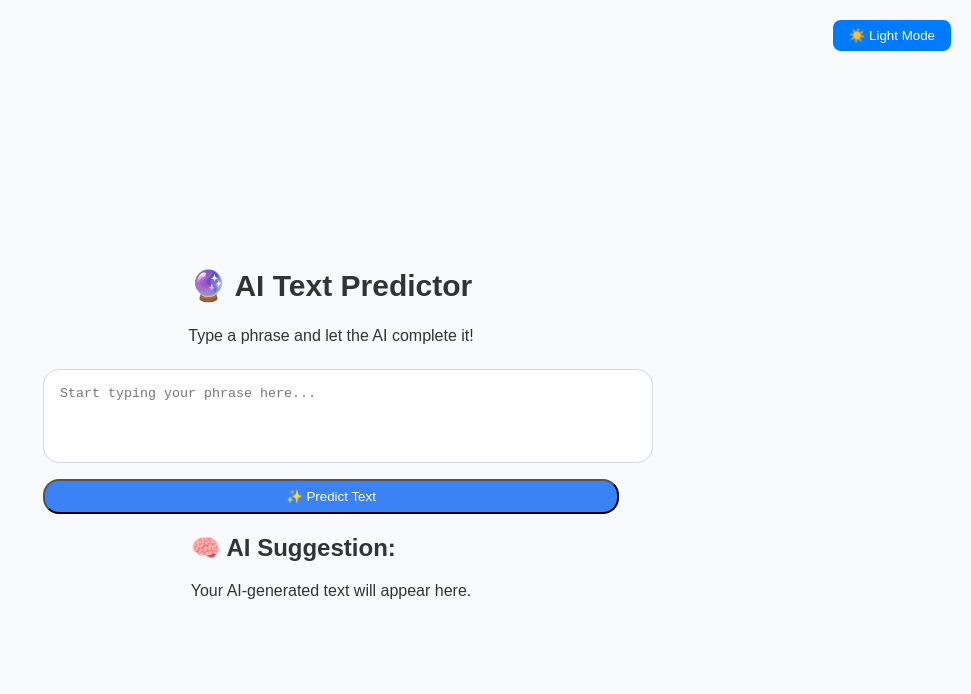
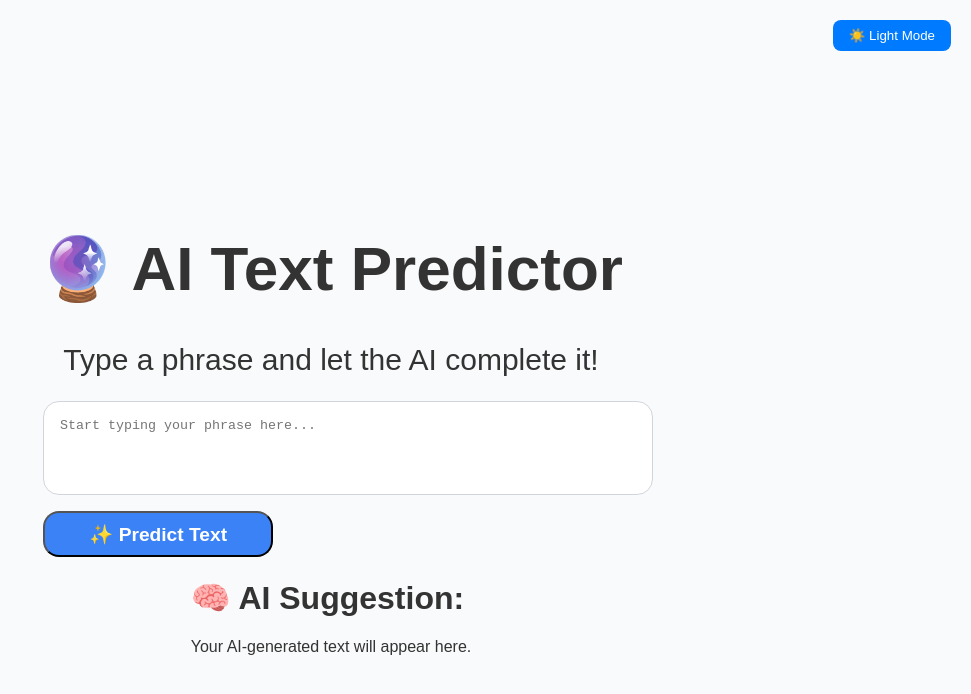
Before and after one commit to jadeleke/predictifyAI-Codelab, a React (Vite) app: page / in a window 1280 px wide. Shown: the top 694 px of the page, without its empty margins (309-1280 px from the left). Built offline with nearby package versions, Linux system fonts and the light colour scheme.

Commit message:
update ui and README file

```diff
--- a/src/components/TextInput.jsx
+++ b/src/components/TextInput.jsx
@@ -1,7 +1,7 @@
 import axios from "axios";
 import "../styles/TextInput.css";
 
-const apikey = import.meta.env.VITE_GEMINI_API_KEY; // make sure env var starts with VITE_ if you're using Vite
+const apikey = import.meta.env.VITE_GEMINI_API_KEY;
 
 export default function TextInput({ userInput, setUserInput, setAiResponse, loading, setLoading }) {
   const handleSubmit = async () => {
@@ -31,7 +31,7 @@ export default function TextInput({ userInput, setUserInput, setAiResponse, load
         }
       );
 
-      const result = response?.data?.candidates?.[0]?.content?.parts?.[0]?.text || "no response bruh, try again.";
+      const result = response?.data?.candidates?.[0]?.content?.parts?.[0]?.text || "no response, try again.";
       setAiResponse(result);
     } catch (error) {
 
--- a/src/components/TextOutput.jsx
+++ b/src/components/TextOutput.jsx
@@ -1,7 +1,7 @@
 export default function TextOutput({ response, loading }) {
   return (
     <div className="text-output-container">
-      <h2 className="title">🧠 AI Suggestion:</h2>
+      <h1 className="title">🧠 AI Suggestion:</h1>
       <div className="response-box">
         {loading ? "Thinking..." : response || "Your AI-generated text will appear here."}
       </div>
--- a/src/index.css
+++ b/src/index.css
@@ -26,12 +26,13 @@ body {
 }
 
 .app-title {
-  font-size: 1.875rem;
+  font-size: 3.875rem;
   font-weight: 700;
   margin-bottom: 0.5rem;
 }
 
 .app-description {
+  font-size: 1.875rem;
   color: inherit;
   margin-bottom: 1.5rem;
   text-align: center;
--- a/src/styles/TextInput.css
+++ b/src/styles/TextInput.css
@@ -17,10 +17,13 @@
   .button {
     background-color: #3b82f6;
     color: white;
-    padding: 0.5rem 1.5rem;
+    padding: 0.6rem;
     border-radius: 1rem;
     cursor: pointer;
     transition: background-color 0.2s ease;
+    width: 40%;
+    font-weight: 600;
+    font-size: 1.2rem;
   }
 
   .button:hover {
```
Also changed, not shown: 2 other files (tests, documents, lock files or other folders).
